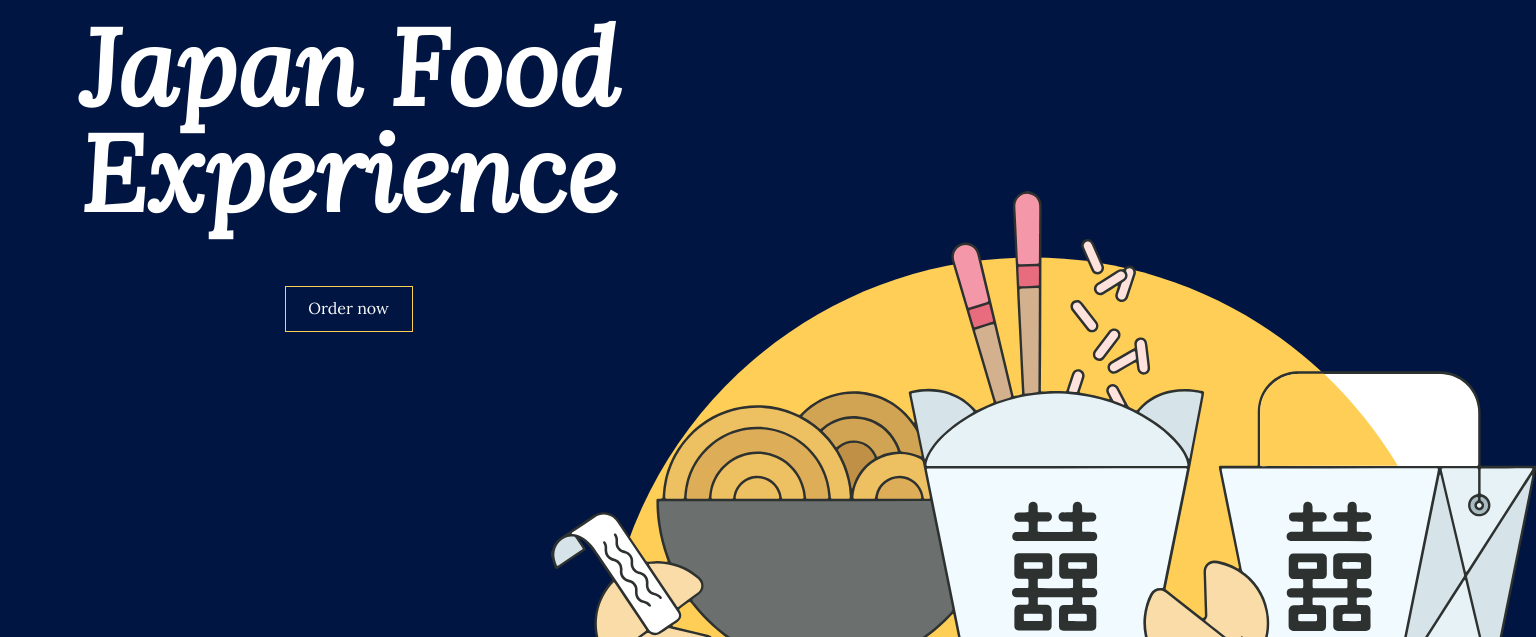
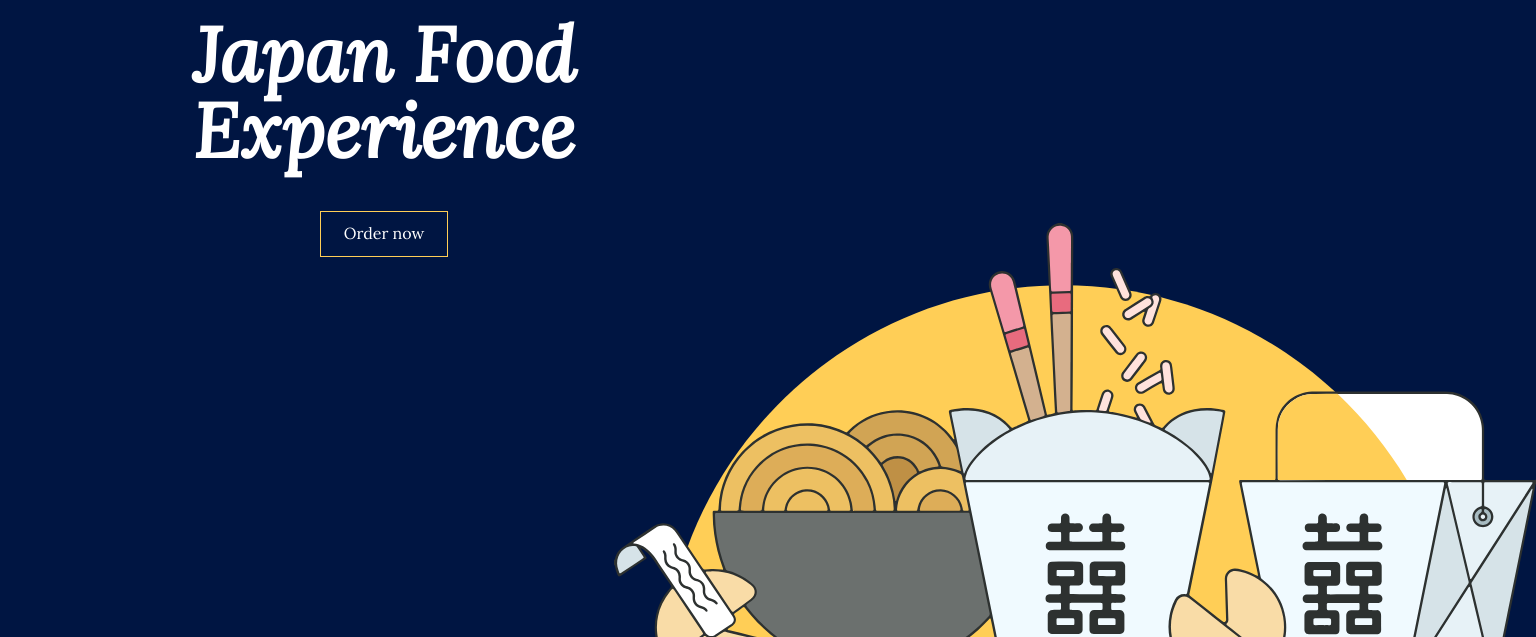
Before and after one commit to AlinePencreach/Asian_food_restaurant, a website: page index.html in a window 1536 px wide. Shown: the part 147-784 px from the top of the page. Drawn offline with nearby package versions, Linux system fonts and the light colour scheme; files whose address does not match are found by name.

Commit message:
refonte header ok

```diff
--- a/css/style.scss
+++ b/css/style.scss
@@ -64,7 +64,7 @@ body {
 
 .hero-header {
   display: flex;
-  margin-left: 5em;
+  // margin-left: 5em;
 }
 
 .hero-svg {
@@ -118,13 +118,13 @@ body {
 @media screen and (min-width: 1400px) {
   .hero-title {
     h1 {
-      font-size: calc(30px + 5vw);
+      font-size: calc(30px + 3vw);
       margin-bottom: 0.5em;
     }
   }
-  .hero-svg {
-    max-width: 90vw;
-  }
+  // .hero-svg {
+  //   max-width: calc(60vw + );
+  // }
 }
 
 .order-now {
@@ -253,8 +253,8 @@ footer {
     justify-content: center;
     align-items: center;
   }
-    svg {
-      margin-left: 1em;
+  svg {
+    margin-left: 1em;
   }
 }
 
@@ -262,8 +262,7 @@ footer {
   color: $primary-color;
   svg {
     margin-right: 1em;
-    margin-left: .3em;
-
+    margin-left: 0.3em;
   }
   p {
     cursor: pointer;
--- a/index.html
+++ b/index.html
@@ -61,7 +61,7 @@
       <!-- HERO BANNER -->
       <section class="hero-banner">
         <div class="hero-header">
-          <div class="hero-title mt-2">
+          <div class="hero-title mt-2 w-50">
             <h1 class="title">Japan Food <br />Experience</h1>
 
             <div class="order-now">
```
Also changed, not shown: css/style.css, 1 other file.
